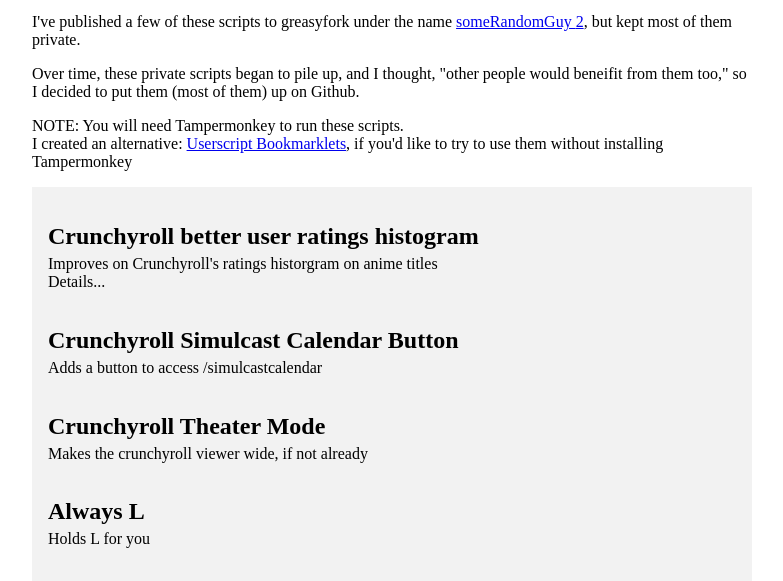
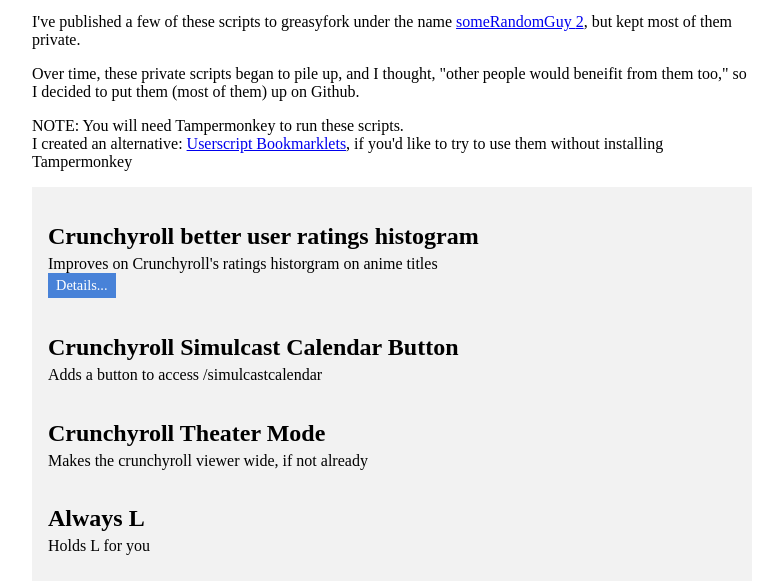
Before and after one commit to JaPNaA/Userscripts, a website: page index.html in a window 1280 px wide. Shown: the part 177-758 px from the top of the page, without its empty margins (248-1031 px from the left). Drawn offline with Linux system fonts and the light colour scheme.

Commit message:
Add style for docs button

```diff
--- a/index.css
+++ b/index.css
@@ -16,9 +16,17 @@
     margin-bottom: 0.2em;
 }
 
-#directory a {
+#directory .script > a {
     color: inherit;
     text-decoration: none;
+}
+
+#directory a.docs {
+    display: inline-block;
+    font-size: 0.9em;
+    background-color: rgba(33, 104, 211, 0.808);
+    padding: 4px 8px;
+    color: #ffffff;
 }
 
 #directory .script {
```
